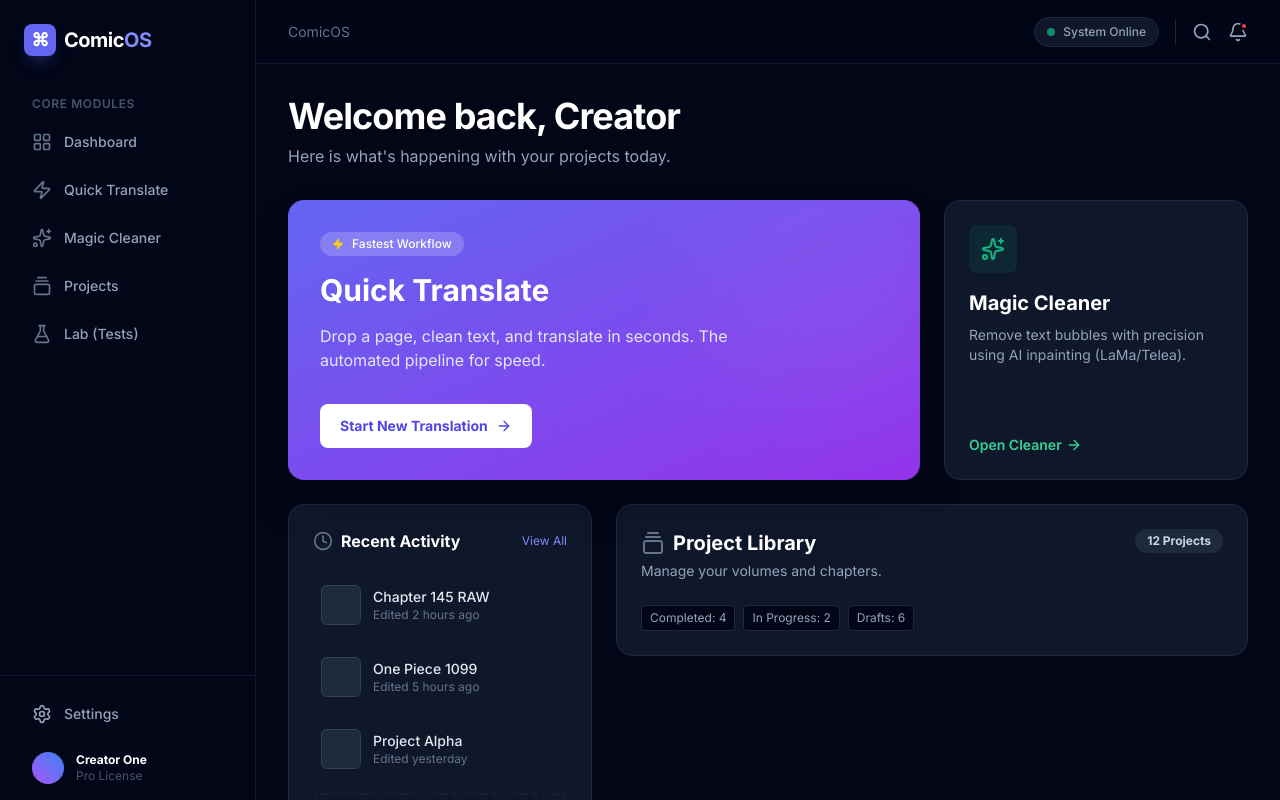
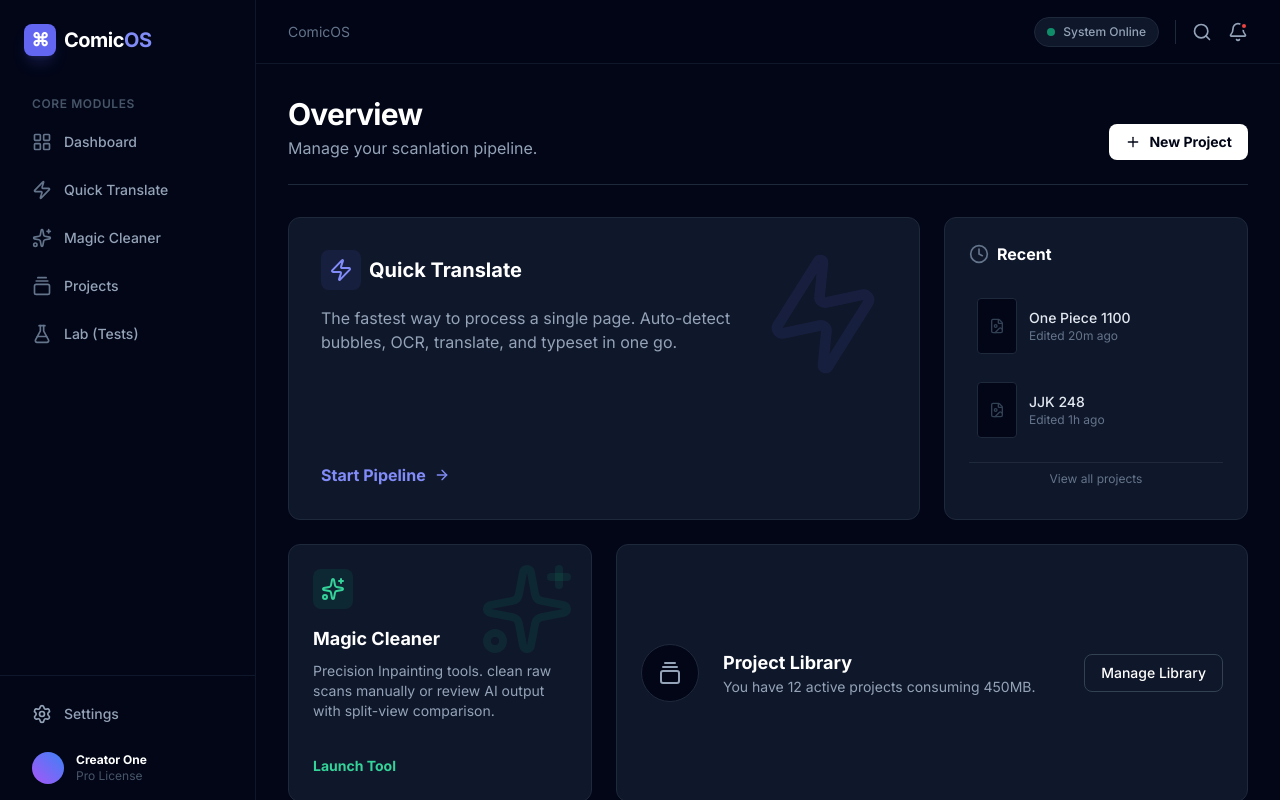
Before and after one commit to aimariscal90-maker/AIComicTranslator, a Next.js app in the folder frontend/: page / in a window 1280 px wide. Built offline with nearby package versions, Linux system fonts and the light colour scheme.

Commit message:
Feat (Day 07): Editor Integration & Dashboard Polish

```diff
--- a/frontend/src/app/page.tsx
+++ b/frontend/src/app/page.tsx
@@ -7,172 +7,159 @@ import {
   Sparkles,
   GalleryVerticalEnd,
   ArrowRight,
-  Clock
+  Clock,
+  Plus,
+  FileImage
 } from "lucide-react";
 
 const container = {
   hidden: { opacity: 0 },
   show: {
     opacity: 1,
-    transition: {
-      staggerChildren: 0.1
-    }
+    transition: { staggerChildren: 0.1 }
   }
 };
 
 const item = {
-  hidden: { opacity: 0, y: 20 },
+  hidden: { opacity: 0, y: 10 },
   show: { opacity: 1, y: 0 }
 };
 
 export default function Dashboard() {
   return (
     <div className="space-y-8 max-w-7xl mx-auto">
-      {/* Hero Section */}
-      <header className="space-y-2">
-        <motion.h1
-          initial={{ opacity: 0, x: -20 }}
-          animate={{ opacity: 1, x: 0 }}
-          className="text-4xl font-bold tracking-tight text-white"
-        >
-          Welcome back, Creator
-        </motion.h1>
-        <motion.p
-          initial={{ opacity: 0, x: -20 }}
-          animate={{ opacity: 1, x: 0 }}
-          transition={{ delay: 0.1 }}
-          className="text-slate-400"
-        >
-          Here is what's happening with your projects today.
-        </motion.p>
+      {/* Minimal Header */}
+      <header className="flex items-end justify-between border-b border-slate-800 pb-6">
+        <div>
+          <motion.h1
+            initial={{ opacity: 0, x: -10 }}
+            animate={{ opacity: 1, x: 0 }}
+            className="text-3xl font-bold text-white tracking-tight"
+          >
+            Overview
+          </motion.h1>
+          <p className="text-slate-400 mt-1">Manage your scanlation pipeline.</p>
+        </div>
+        <div className="flex gap-2">
+          <button className="px-4 py-2 bg-white text-slate-950 rounded-lg text-sm font-bold hover:bg-slate-200 transition-colors flex items-center gap-2">
+            <Plus className="w-4 h-4" />
+            New Project
+          </button>
+        </div>
       </header>
 
-      {/* Bento Grid */}
+      {/* Bento Grid layout - Strict Dark Theme */}
       <motion.div
         variants={container}
         initial="hidden"
         animate="show"
         className="grid grid-cols-1 md:grid-cols-3 gap-6"
       >
-        {/* 1. Quick Translate (Main Feature) */}
-        <motion.div variants={item} className="md:col-span-2 group relative overflow-hidden rounded-2xl bg-gradient-to-br from-indigo-500 to-purple-600 p-8 shadow-2xl transition-all hover:scale-[1.01] hover:shadow-indigo-500/25">
-          <div className="absolute top-0 right-0 -mt-10 -mr-10 h-64 w-64 rounded-full bg-white/10 blur-3xl opacity-50" />
+        {/* 1. Quick Translate (Primary Action) */}
+        <motion.div variants={item} className="md:col-span-2 group relative overflow-hidden rounded-xl bg-slate-900 border border-slate-800 p-8 transition-all hover:border-indigo-500/50 hover:shadow-[0_0_40px_-10px_rgba(99,102,241,0.1)]">
+          <div className="absolute top-0 right-0 p-8 opacity-10 group-hover:opacity-20 transition-opacity">
+            <Zap className="w-32 h-32 text-indigo-500 -rotate-12" />
+          </div>
 
           <div className="relative z-10 h-full flex flex-col justify-between">
-            <div className="space-y-4">
-              <div className="inline-flex items-center gap-2 rounded-full bg-white/20 px-3 py-1 text-xs font-medium text-white backdrop-blur-md">
-                <Zap className="h-3 w-3 fill-yellow-400 text-yellow-400" />
-                <span>Fastest Workflow</span>
+            <div>
+              <div className="flex items-center gap-2 mb-4">
+                <div className="p-2 bg-indigo-500/10 rounded-lg text-indigo-400">
+                  <Zap className="w-6 h-6" />
+                </div>
+                <h2 className="text-xl font-bold text-white">Quick Translate</h2>
               </div>
-              <h2 className="text-3xl font-bold text-white">Quick Translate</h2>
-              <p className="max-w-md text-indigo-100">
-                Drop a page, clean text, and translate in seconds. The automated pipeline for speed.
+              <p className="text-slate-400 max-w-md">
+                The fastest way to process a single page. Auto-detect bubbles, OCR, translate, and typeset in one go.
               </p>
             </div>
 
-            <div className="mt-8">
-              <Link href="/quick-translate" className="inline-flex items-center gap-2 rounded-lg bg-white px-5 py-3 text-sm font-bold text-indigo-600 transition-colors hover:bg-indigo-50">
-                Start New Translation
-                <ArrowRight className="h-4 w-4" />
+            <div className="mt-8 flex items-center gap-4">
+              <Link href="/quick-translate" className="inline-flex items-center gap-2 text-indigo-400 font-bold hover:text-indigo-300 transition-colors">
+                Start Pipeline <ArrowRight className="h-4 w-4" />
               </Link>
             </div>
           </div>
         </motion.div>
 
-        {/* 2. Magic Cleaner */}
-        <motion.div variants={item} className="group relative overflow-hidden rounded-2xl bg-slate-900 border border-slate-800 p-6 transition-all hover:border-slate-700 hover:shadow-xl">
-          <div className="absolute inset-0 bg-transparent group-hover:bg-slate-800/50 transition-colors" />
+        {/* 2. Recent Projects Summary */}
+        <motion.div variants={item} className="md:col-span-1 rounded-xl bg-slate-900 border border-slate-800 p-6 flex flex-col">
+          <div className="flex items-center justify-between mb-6">
+            <h3 className="font-bold text-white flex items-center gap-2">
+              <Clock className="w-5 h-5 text-slate-500" />
+              Recent
+            </h3>
+          </div>
 
-          <div className="relative z-10 flex h-full flex-col">
-            <div className="mb-4 h-12 w-12 rounded-lg bg-emerald-500/10 flex items-center justify-center text-emerald-500">
-              <Sparkles className="h-6 w-6" />
+          <div className="flex-1 space-y-3">
+            <div className="flex items-center gap-3 p-2 hover:bg-slate-800 rounded-lg cursor-pointer transition-colors group">
+              <div className="w-10 h-14 bg-slate-950 rounded border border-slate-800 group-hover:border-slate-700 flex items-center justify-center">
+                <FileImage className="w-4 h-4 text-slate-700" />
+              </div>
+              <div>
+                <div className="text-sm font-medium text-slate-200">One Piece 1100</div>
+                <div className="text-xs text-slate-500">Edited 20m ago</div>
+              </div>
             </div>
-            <h3 className="text-xl font-bold text-white">Magic Cleaner</h3>
-            <p className="mt-2 text-sm text-slate-400">
-              Remove text bubbles with precision using AI inpainting (LaMa/Telea).
+            <div className="flex items-center gap-3 p-2 hover:bg-slate-800 rounded-lg cursor-pointer transition-colors group">
+              <div className="w-10 h-14 bg-slate-950 rounded border border-slate-800 group-hover:border-slate-700 flex items-center justify-center">
+                <FileImage className="w-4 h-4 text-slate-700" />
+              </div>
+              <div>
+                <div className="text-sm font-medium text-slate-200">JJK 248</div>
+                <div className="text-xs text-slate-500">Edited 1h ago</div>
+              </div>
+            </div>
+          </div>
+
+          <Link href="/projects" className="mt-4 text-xs text-center text-slate-500 hover:text-slate-300 py-2 border-t border-slate-800">
+            View all projects
+          </Link>
+        </motion.div>
+
+        {/* 3. Magic Cleaner (Secondary Tool) */}
+        <motion.div variants={item} className="md:col-span-1 group rounded-xl bg-slate-900 border border-slate-800 p-6 flex flex-col hover:border-emerald-500/50 transition-colors cursor-pointer relative overflow-hidden">
+          <div className="absolute top-4 right-4 text-emerald-500/10 group-hover:text-emerald-500/20 transition-colors">
+            <Sparkles className="w-24 h-24" />
+          </div>
+
+          <div className="relative z-10">
+            <div className="p-2 bg-emerald-500/10 rounded-lg text-emerald-400 w-fit mb-4">
+              <Sparkles className="w-6 h-6" />
+            </div>
+            <h3 className="text-lg font-bold text-white">Magic Cleaner</h3>
+            <p className="text-sm text-slate-400 mt-2 mb-8">
+              Precision Inpainting tools. clean raw scans manually or review AI output with split-view comparison.
             </p>
-            <div className="mt-auto pt-6">
-              <Link href="/cleaner" className="text-sm font-semibold text-emerald-400 hover:text-emerald-300 flex items-center gap-1">
-                Open Cleaner <ArrowRight className="h-4 w-4" />
-              </Link>
-            </div>
+            <Link href="/cleaner" className="mt-auto text-sm font-bold text-emerald-400 hover:text-emerald-300">
+              Launch Tool
+            </Link>
           </div>
         </motion.div>
 
-        {/* 3. Recent Projects */}
-        <motion.div variants={item} className="md:col-span-1 row-span-2 rounded-2xl bg-slate-900 border border-slate-800 p-6 flex flex-col">
-          <div className="mb-6 flex items-center justify-between">
-            <h3 className="flex items-center gap-2 font-bold text-white">
-              <Clock className="h-5 w-5 text-slate-500" />
-              Recent Activity
-            </h3>
-            <Link href="/projects" className="text-xs text-indigo-400 hover:text-indigo-300">View All</Link>
-          </div>
-
-          <div className="flex-1 space-y-4">
-            {/* Mock Items */}
-            <div className="group flex items-center gap-3 rounded-lg p-2 hover:bg-slate-800/50 transition-colors cursor-pointer">
-              <div className="h-10 w-10 bg-slate-800 rounded-md shrink-0 border border-slate-700" />
-              <div className="min-w-0 flex-1">
-                <h4 className="truncate text-sm font-medium text-slate-200 group-hover:text-white">Chapter 145 RAW</h4>
-                <p className="text-xs text-slate-500">Edited 2 hours ago</p>
-              </div>
+        {/* 4. Stats / Library Info */}
+        <motion.div variants={item} className="md:col-span-2 rounded-xl bg-slate-900 border border-slate-800 p-6 flex items-center justify-between">
+          <div className="flex items-center gap-6">
+            <div className="p-4 bg-slate-950 rounded-full border border-slate-800">
+              <GalleryVerticalEnd className="w-6 h-6 text-slate-400" />
             </div>
-            <div className="group flex items-center gap-3 rounded-lg p-2 hover:bg-slate-800/50 transition-colors cursor-pointer">
-              <div className="h-10 w-10 bg-slate-800 rounded-md shrink-0 border border-slate-700" />
-              <div className="min-w-0 flex-1">
-                <h4 className="truncate text-sm font-medium text-slate-200 group-hover:text-white">One Piece 1099</h4>
-                <p className="text-xs text-slate-500">Edited 5 hours ago</p>
-              </div>
-            </div>
-            <div className="group flex items-center gap-3 rounded-lg p-2 hover:bg-slate-800/50 transition-colors cursor-pointer">
-              <div className="h-10 w-10 bg-slate-800 rounded-md shrink-0 border border-slate-700" />
-              <div className="min-w-0 flex-1">
-                <h4 className="truncate text-sm font-medium text-slate-200 group-hover:text-white">Project Alpha</h4>
-                <p className="text-xs text-slate-500">Edited yesterday</p>
-              </div>
-            </div>
-            {/* Empty State Mock */}
-            <div className="h-full flex items-center justify-center border-2 border-dashed border-slate-800 rounded-lg p-4 opacity-50">
-              <span className="text-xs text-slate-600">No more history</span>
+            <div>
+              <h3 className="text-lg font-bold text-white">Project Library</h3>
+              <p className="text-sm text-slate-400">You have 12 active projects consuming 450MB.</p>
             </div>
           </div>
-        </motion.div>
-
-        {/* 4. Project Manager / Library */}
-        <motion.div variants={item} className="md:col-span-2 rounded-2xl bg-slate-900 border border-slate-800 p-6 flex flex-col justify-between">
-          <div className="flex items-start justify-between">
-            <div>
-              <h3 className="text-xl font-bold text-white flex items-center gap-2">
-                <GalleryVerticalEnd className="text-slate-500" />
-                Project Library
-              </h3>
-              <p className="mt-1 text-sm text-slate-400">Manage your volumes and chapters.</p>
-            </div>
-            <span className="rounded-full bg-slate-800 px-3 py-1 text-xs font-bold text-slate-300">
-              12 Projects
-            </span>
-          </div>
-
-          <div className="mt-6 flex flex-wrap gap-2">
-            <span className="px-2 py-1 bg-slate-950 rounded text-xs text-slate-400 border border-slate-800">Completed: 4</span>
-            <span className="px-2 py-1 bg-slate-950 rounded text-xs text-slate-400 border border-slate-800">In Progress: 2</span>
-            <span className="px-2 py-1 bg-slate-950 rounded text-xs text-slate-400 border border-slate-800">Drafts: 6</span>
-          </div>
+          <Link href="/projects" className="px-4 py-2 border border-slate-700 hover:bg-slate-800 rounded-lg text-sm font-medium text-white transition-colors">
+            Manage Library
+          </Link>
         </motion.div>
       </motion.div>
 
-      {/* Quick Actions Footer */}
-      <motion.div
-        initial={{ opacity: 0 }}
-        animate={{ opacity: 1 }}
-        transition={{ delay: 0.5 }}
-        className="flex justify-center pt-8 opacity-50 hover:opacity-100 transition-opacity"
-      >
-        <Link href="/legacy-playground" className="text-xs text-slate-600 hover:text-slate-400 underline">
-          Access Legacy Playground
+      {/* Legacy Link Minimal */}
+      <div className="text-center pt-8">
+        <Link href="/legacy-playground" className="text-[10px] uppercase tracking-widest text-slate-700 hover:text-slate-500 transition-colors">
+          Legacy Playground
         </Link>
-      </motion.div>
+      </div>
     </div>
   );
 }
```
Also changed, not shown: frontend/src/app/cleaner/page.tsx (+26 -4 lines), frontend/src/app/components/editor/CanvasEditor.tsx (added, +50 -0 lines), frontend/src/app/components/editor/EditorModal.tsx (added, +67 -0 lines).
